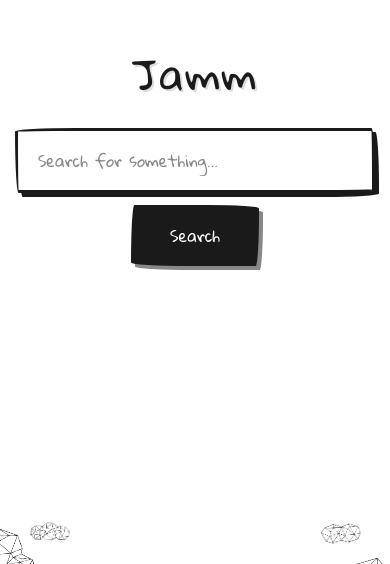
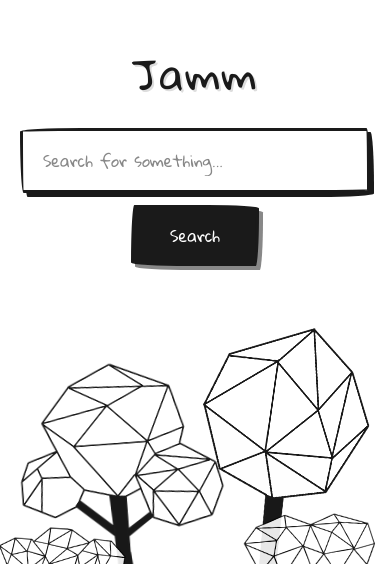
Before and after one commit to mikita672/globalgamejam_btn_site, a React (Vite) app: page / in a window 390 px wide. Shown: the part 280-844 px from the top of the page. Built offline with nearby package versions, Linux system fonts and the light colour scheme.

Commit message:
feat: properly place trees for different resloutions

```diff
--- a/src/SearchPage.css
+++ b/src/SearchPage.css
@@ -153,13 +153,13 @@
     }
 
     .tree-1 {
-        left: -10%;
-        width: 120px;
+        bottom: -5%;
+        width: 250px;
     }
 
     .tree-2 {
         right: -5%;
-        width: 100px;
+        width: 250px;
     }
 
     .tree-3 {
@@ -167,28 +167,61 @@
     }
 
     .bush-1 {
-        left: 5%;
-        width: 90px;
+        left: 10%;
+        bottom: -12%;
+        width: 200px;
     }
 
     .bush-2 {
-        right: 5%;
-        width: 80px;
+        bottom: -10%;
+        right: 10%;
+        width: 200px;
     }
 }
 
 @media (max-width: 480px) {
-    .search-content {
-        padding: 15px;
+    .search-title {
+        margin-bottom: 1.5rem;
     }
 
-    .tree-1,
-    .tree-2 {
-        width: 80px;
+    .search-form {
+        gap: 0.75rem;
     }
 
-    .bush-1,
+    .search-input {
+        padding: 14px 20px;
+        font-size: 1rem;
+    }
+
+    .search-button {
+        padding: 12px 36px;
+        font-size: 1rem;
+    }
+
+    .tree-1 {
+        bottom: -5%;
+        width: 250px;
+    }
+
+    .tree-2 {
+        right: -12%;
+        width: 300px;
+        bottom: -5%;
+    }
+
+    .tree-3 {
+        display: none;
+    }
+
+    .bush-1 {
+        left: -10%;
+        bottom: -12%;
+        width: 200px;
+    }
+
     .bush-2 {
-        width: 60px;
+        bottom: -10%;
+        right: -5%;
+        width: 200px;
     }
 }
```
